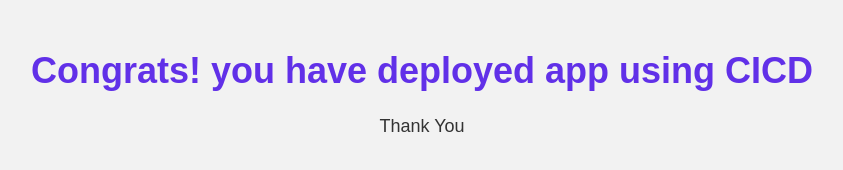
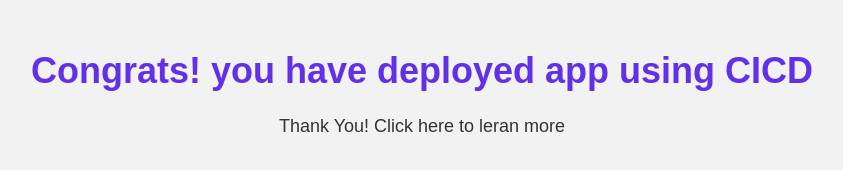
Before and after one commit to zahidkumar/AWS-CICD, a plain HTML site: page index.html in a window 1280 px wide. Shown: the whole page, without its empty margins (218-1061 px from the left). Drawn offline with Linux system fonts and the light colour scheme.

Commit message:
Update index.html

```diff
--- a/index.html
+++ b/index.html
@@ -23,6 +23,6 @@
   </head>
   <body>
     <h1>Congrats! you have deployed app using CICD</h1>
-    <p>Thank You</p>
+    <p>Thank You! Click here to leran more</p>
   </body>
 </html>
```
